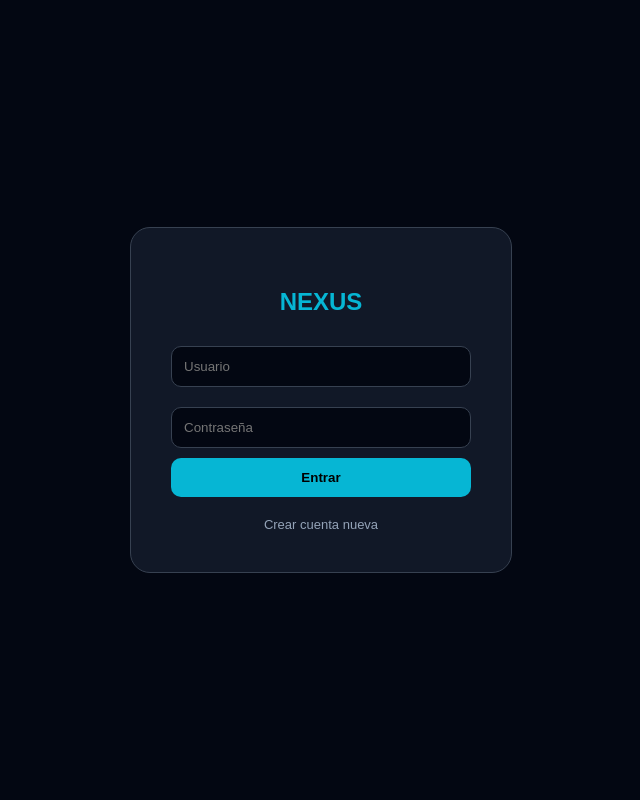
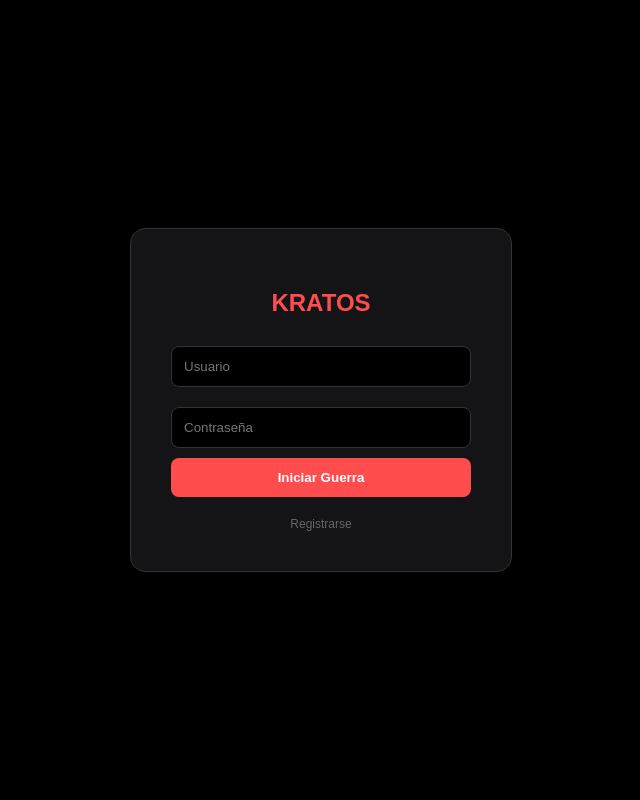
Before and after one commit to shadow345340/chat-oficial-de-shadow, a Flask app: page /login in a window 1280 px wide. Shown: the whole page, without its empty margins (319-959 px from the left). Run offline with Flask 3, Linux system fonts and the light colour scheme.

Commit message:
Update login.html

```diff
--- a/templates/login.html
+++ b/templates/login.html
@@ -2,32 +2,29 @@
 <html>
 <head>
     <meta name="viewport" content="width=device-width, initial-scale=1.0">
-    <meta name="robots" content="noindex, nofollow">
-    <title>Nexus | Login</title>
+    <title>Kratos | Login</title>
     <style>
-        body { background: #030712; color: white; font-family: sans-serif; display: flex; justify-content: center; align-items: center; height: 100vh; margin: 0; }
-        .box { background: #111827; padding: 40px; border-radius: 20px; width: 300px; text-align: center; border: 1px solid #374151; }
-        .err { background: #7f1d1d; color: #fecaca; padding: 10px; border-radius: 8px; margin-bottom: 20px; font-size: 14px; }
-        input { width: 100%; padding: 12px; margin: 10px 0; border-radius: 10px; border: 1px solid #374151; background: #030712; color: white; box-sizing: border-box; }
-        button { width: 100%; padding: 12px; background: #06b6d4; border: none; color: black; border-radius: 10px; cursor: pointer; font-weight: bold; }
+        body { background: #000; color: white; font-family: sans-serif; display: flex; justify-content: center; align-items: center; height: 100vh; margin: 0; }
+        .box { background: #141417; padding: 40px; border-radius: 15px; width: 300px; text-align: center; border: 1px solid #333; }
+        .err { color: #ff4d4d; margin-bottom: 15px; font-size: 14px; border: 1px solid #ff4d4d; padding: 5px; border-radius: 5px; }
+        input { width: 100%; padding: 12px; margin: 10px 0; border-radius: 8px; border: 1px solid #333; background: #000; color: white; box-sizing: border-box; }
+        button { width: 100%; padding: 12px; background: #ff4d4d; border: none; color: white; border-radius: 8px; font-weight: bold; cursor: pointer; }
     </style>
 </head>
 <body>
     <div class="box">
-        <h2 style="color:#06b6d4">NEXUS</h2>
-        {% with messages = get_flashed_messages(with_categories=true) %}
+        <h2 style="color:#ff4d4d">KRATOS</h2>
+        {% with messages = get_flashed_messages() %}
           {% if messages %}
-            {% for category, message in messages %}
-              <div class="err">{{ message }}</div>
-            {% endfor %}
+            <div class="err">{{ messages[0] }}</div>
           {% endif %}
         {% endwith %}
         <form method="POST">
             <input type="text" name="username" placeholder="Usuario" required>
             <input type="password" name="password" placeholder="Contraseña" required>
-            <button type="submit">Entrar</button>
+            <button type="submit">Iniciar Guerra</button>
         </form>
-        <a href="/register" style="color:#94a3b8; font-size: 13px; text-decoration:none; display:block; margin-top:20px;">Crear cuenta nueva</a>
+        <a href="/register" style="color:#666; font-size:12px; display:block; margin-top:20px; text-decoration:none;">Registrarse</a>
     </div>
 </body>
 </html>
```
